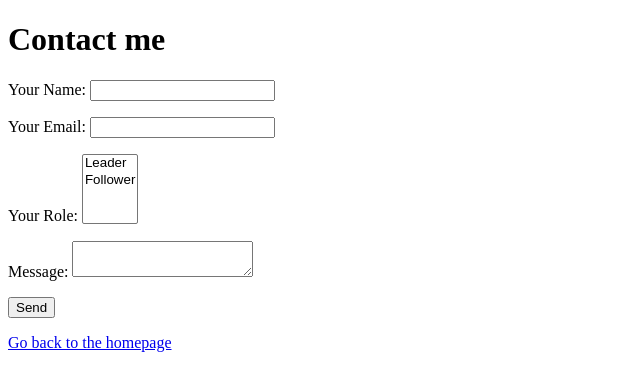
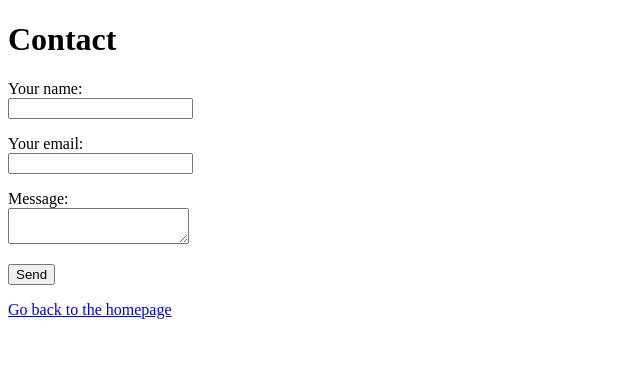
Before and after one commit to lucasfrey/greatwalks, a Gatsby site: page /contact in a window 1280 px wide. Shown: the whole page, without its empty margins (0-640 px from the left). Built offline with nearby package versions, Linux system fonts and the light colour scheme; Gatsby itself is replaced by a stand-in of ours.

Commit message:
Improve contact form

```diff
--- a/src/pages/contact.js
+++ b/src/pages/contact.js
@@ -1,32 +1,82 @@
 import React from 'react'
+import { navigateTo } from 'gatsby-link'
 import Link from 'gatsby-link'
 
-const SecondPage = () => (
+function encode(data) {
+  return Object.keys(data)
+    .map(key => encodeURIComponent(key) + "=" + encodeURIComponent(data[key]))
+    .join("&");
+}
+
+export default class Contact extends React.Component {
+  constructor(props) {
+    super(props);
+    this.state = {};
+  }
+
+  handleChange = e => {
+    this.setState({ [e.target.name]: e.target.value });
+  };
+
+  handleSubmit = e => {
+    e.preventDefault();
+    const form = e.target;
+    fetch("/", {
+      method: "POST",
+      headers: { "Content-Type": "application/x-www-form-urlencoded" },
+      body: encode({
+        "form-name": form.getAttribute("name"),
+        ...this.state
+      })
+    })
+      .then(() => navigateTo(form.getAttribute("action")))
+      .catch(error => alert(error));
+  };
+
+  render() {
+    return (
       <div>
-    <h1>Contact me</h1>
-    <form action="/contact" name="contact" method="POST" netlify>
-      <p>
-        <label>Your Name: <input type="text" name="name" /></label>
+        <h1>Contact</h1>
+        <form
+          name="contact"
+          method="post"
+          action="/thanks/"
+          data-netlify="true"
+          data-netlify-honeypot="bot-field"
+          onSubmit={this.handleSubmit}
+        >
+          {/* The `form-name` hidden field is required to support form submissions without JavaScript */}
+          <input type="hidden" name="form-name" value="contact" />
+          <p hidden>
+            <label>
+              Don’t fill this out:{" "}
+              <input name="bot-field" onChange={this.handleChange} />
+            </label>
           </p>
           <p>
-        <label>Your Email: <input type="email" name="email" /></label>
+            <label>
+              Your name:<br />
+              <input type="text" name="name" onChange={this.handleChange} />
+            </label>
           </p>
           <p>
-        <label>Your Role: <select name="role[]" multiple>
-          <option value="leader">Leader</option>
-          <option value="follower">Follower</option>
-        </select></label>
+            <label>
+              Your email:<br />
+              <input type="email" name="email" onChange={this.handleChange} />
+            </label>
           </p>
           <p>
-        <label>Message: <textarea name="message"></textarea></label>
+            <label>
+              Message:<br />
+              <textarea name="message" onChange={this.handleChange} />
+            </label>
           </p>
           <p>
             <button type="submit">Send</button>
           </p>
         </form>
-
         <Link to="/">Go back to the homepage</Link>
       </div>
-)
-
-export default SecondPage
+    );
+  }
+}
```
Also changed, not shown: src/pages/thanks.js (added, +13 -0 lines). Lines whose indentation alone changed are shown as unchanged.
